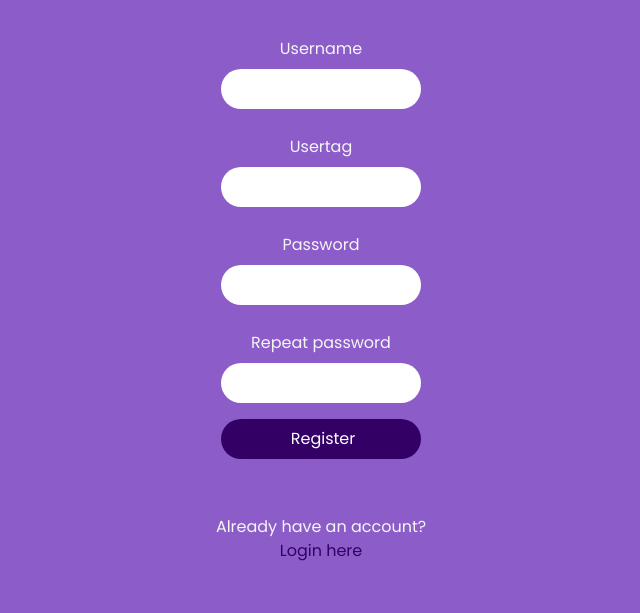
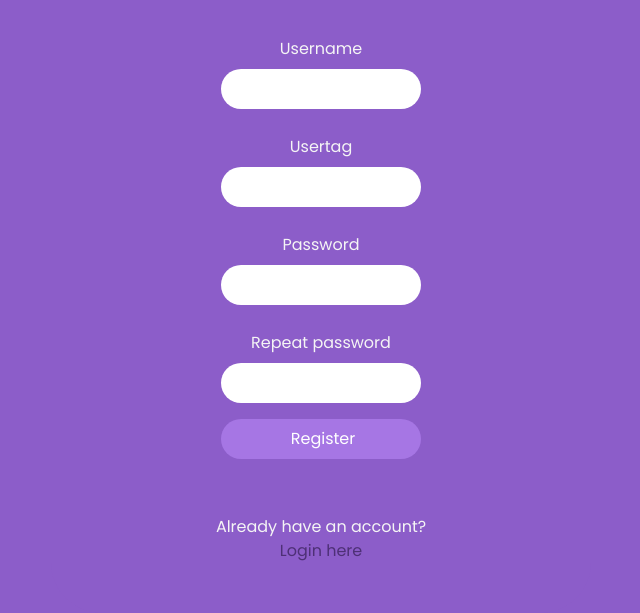
Before and after one commit to viniciusmuller/flaskquotes, a Flask app: page /signup in a window 1280 px wide. Shown: the part 212-825 px from the top of the page, without its empty margins (319-959 px from the left). Run offline with Flask 2, Linux system fonts and the light colour scheme; some libraries are stand-ins or nearby versions.

Commit message:
🎨 code: improved the code

```diff
--- a/src/templates/auth/sign_up.html
+++ b/src/templates/auth/sign_up.html
@@ -41,12 +41,12 @@
                             {% endfor %}
                         </p>
                         <p>
-                            {{ form.submit(style="color: white; background-color: #330066;") }}
+                            {{ form.submit(style="color: white; background-color: #a676e4;") }}
                         </p>
                     </form>
                     <div class="login-link">
                         <a href="/login" class="login-link">Already have an account?<br>
-                            <span style="color: #330066;">Login here</span>
+                            <span style="color: #4e3076;">Login here</span>
                         </a>
                     </div>
                 </div>
--- a/src/templates/social/index.html
+++ b/src/templates/social/index.html
@@ -14,9 +14,9 @@
                     <h2>A web application to connect yourself and <br> share your best quotes with other users.</h2>
                 </div>
                 <div class="index-buttons">
-                    <a href="/signup"><button class="btn index-btn">Sign In</button></a>
+                    <a href="/signup"><button class="btn index-btn">Sign Up</button></a>
                     <span class="btn-separator"></span>
-                    <a href="/login"><button class="btn index-btn">Login</button></a>
+                    <a href="/login"><button class="btn index-btn">Sign In</button></a>
                 </div>
             </div>
         </div>
```
